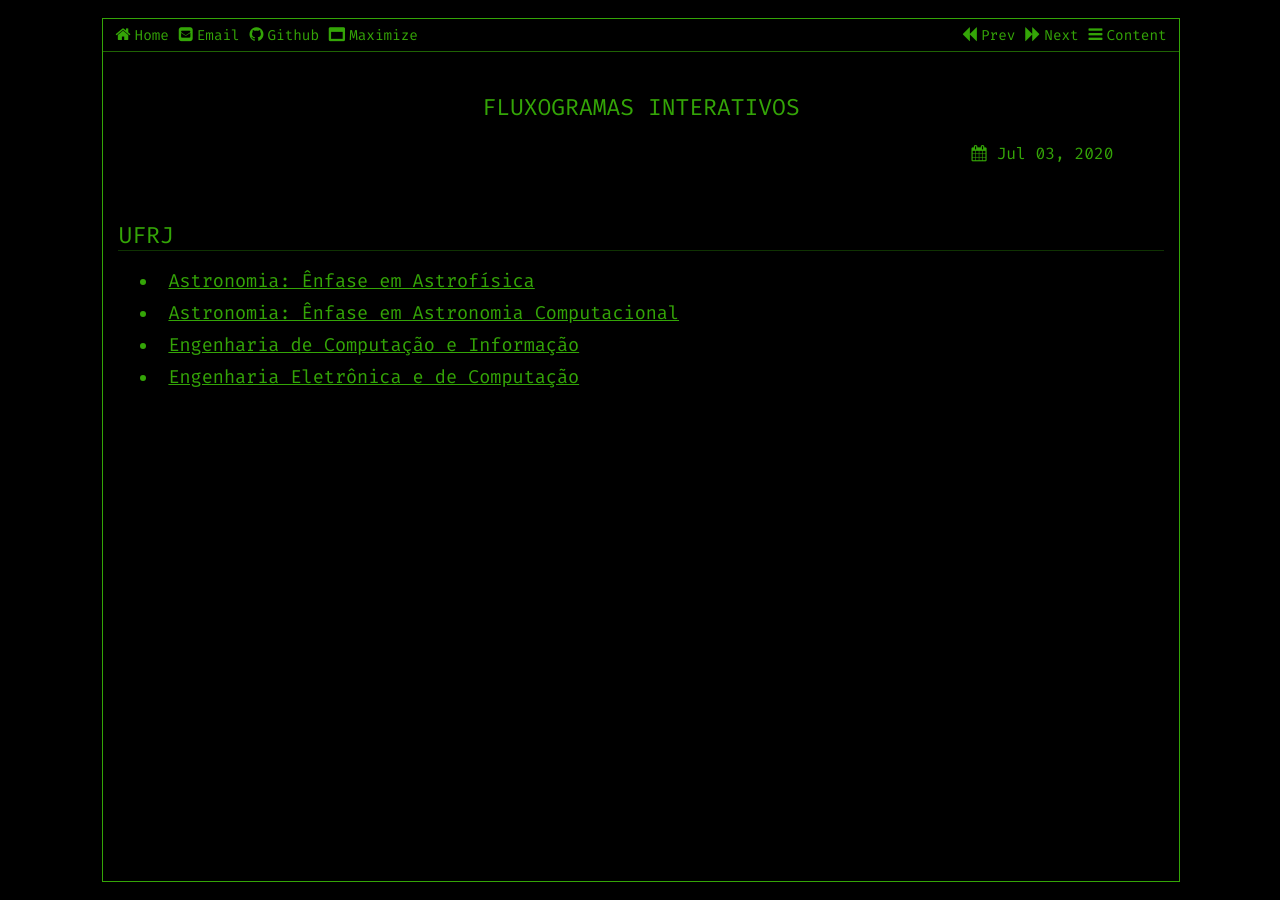
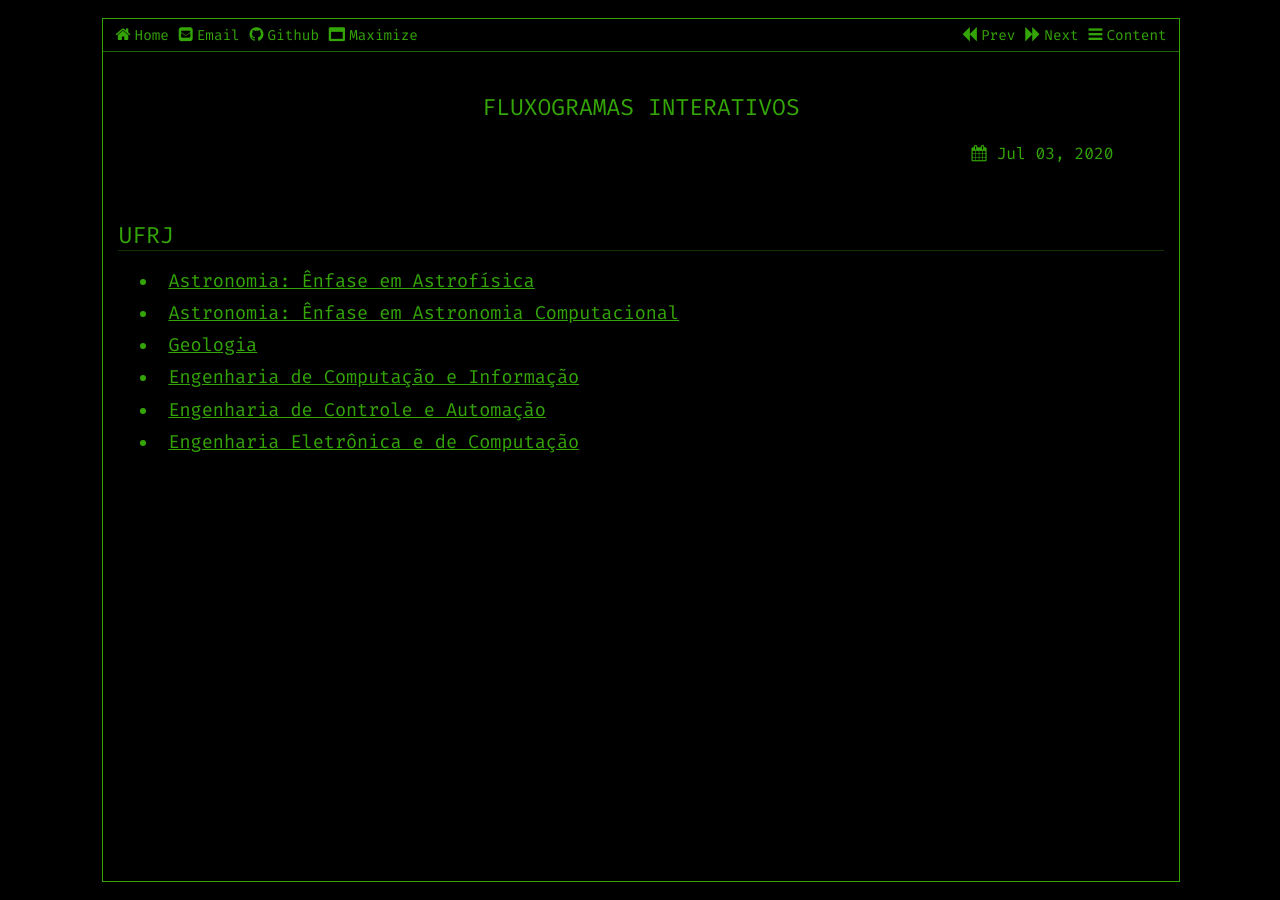
Before and after one commit to vnakayama/vnakayama.github.io, a Jekyll site: the page built from _posts/2020-07-03-fluxograma.markdown, in a window 1280 px wide. Built offline with Jekyll 4.4.1, drawn with Linux system fonts in a browser that asks for light colours.

Commit message:
add new flowcharts

```diff
--- a/_posts/2020-07-03-fluxograma.markdown
+++ b/_posts/2020-07-03-fluxograma.markdown
@@ -11,7 +11,11 @@
 
 * [Astronomia: Ênfase em Astronomia Computacional][grade-astrocomp]
 
+* [Geologia] [grade-geo]
+
 * [Engenharia de Computação e Informação][grade-eci]
+
+* [Engenharia de Controle e Automação] [grade-controle]
 
 * [Engenharia Eletrônica e de Computação][grade-eel]
 
@@ -19,3 +23,5 @@
 [grade-astrofisica]:   https://vnakayama.github.io/grade_astrofisica/
 [grade-astrocomp]:   https://vnakayama.github.io/grade_astrocomp/
 [grade-eel]: https://vnakayama.github.io/grade_eletronica/
+[grade-geo]: https://vnakayama.github.io/grade_geologia/
+[grade-controle]: https://vnakayama.github.io/grade_controle/
```
